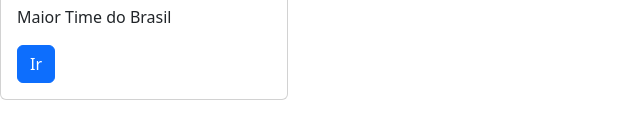
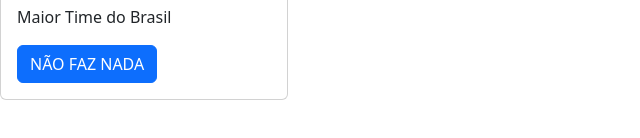
Before and after one commit to celioFilho/Atv1, a plain HTML site: page index.html in a window 1280 px wide. Shown: the part 432-570 px from the top of the page, without its empty margins (0-640 px from the left). Drawn offline with nearby package versions, Linux system fonts and the light colour scheme.

Commit message:
Ajustando texto botão

```diff
--- a/index.html
+++ b/index.html
@@ -17,7 +17,7 @@
         <div class="card-body">
           <h5 class="card-title">Palmeiras</h5>
           <p class="card-text">Maior Time do Brasil</p>
-          <a href="#" class="btn btn-primary">Ir</a>
+          <a href="#" class="btn btn-primary">NÃO FAZ NADA</a>
         </div>
       </div>
 </body>
```
